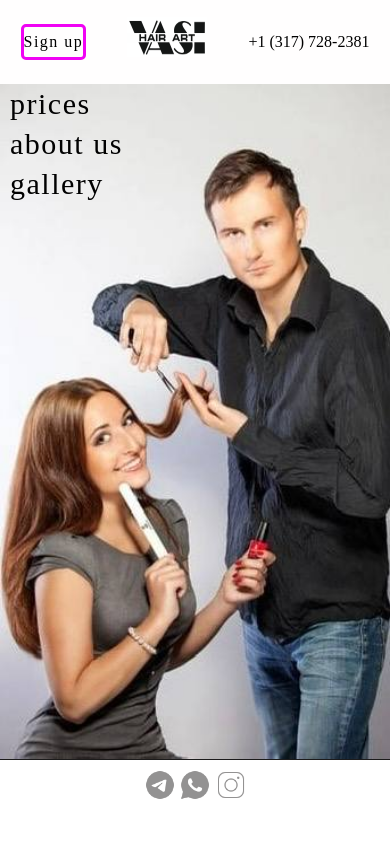
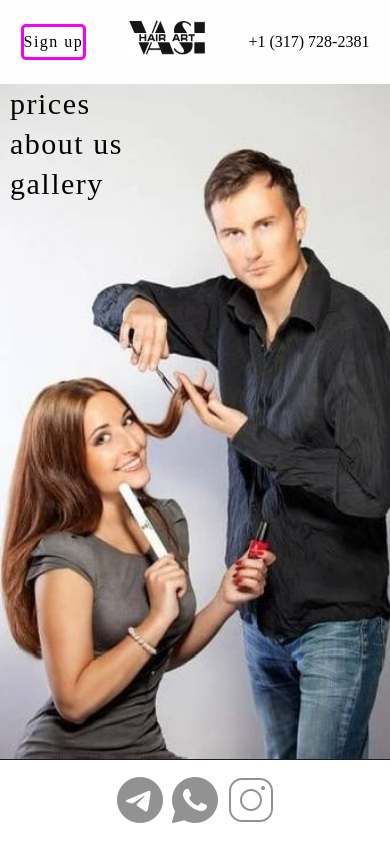
Before and after one commit to Prudexxxxxxxxxx/parik7, a plain HTML site: page index.html in a window 390 px wide. Drawn offline with Linux system fonts and the light colour scheme.

Commit message:
Update index.css

```diff
--- a/index.css
+++ b/index.css
@@ -298,11 +298,11 @@ h4{
 
       }
       .in{
-        margin-top: 10px;
+        margin-top: 15px;
         padding-bottom: 0px;
         padding-left: 0px;
-        width: 30px;
-        height: 30px;
+        width: 50px;
+        height: 50px;
       }
       .oo{
         background-image:url(photo_2024-04-27_10-20-06.jpg) ;
```
